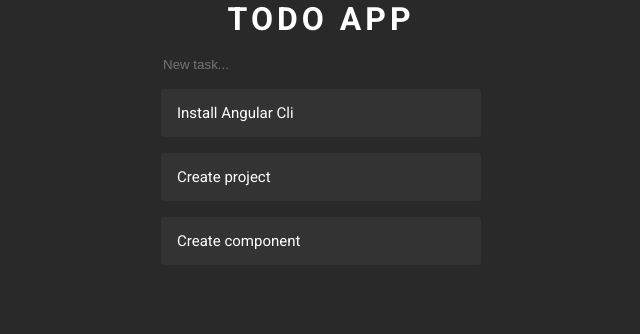
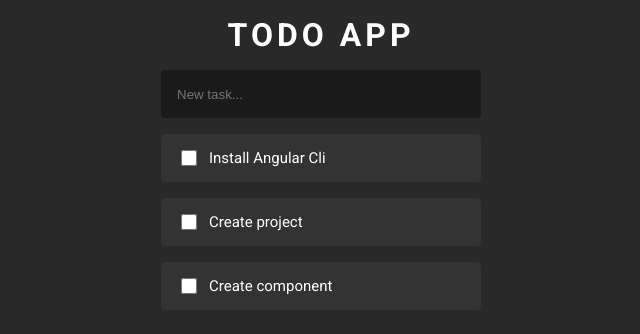
Before and after one commit to federico1818/platzi-todoapp, an Angular app: page / in a window 1280 px wide. Shown: the top 334 px of the page, without its empty margins (319-959 px from the left). Built offline with nearby package versions, Linux system fonts and the light colour scheme.

Commit message:
mark a task as completed

```diff
--- a/src/app/app.component.html
+++ b/src/app/app.component.html
@@ -3,7 +3,8 @@
     <input type="text" placeholder="New task..." (change)="onChange($event)">
 </div>
 <ul>
-    <li class="task" *ngFor="let task of tasks(); index as i">
+    <li class="task" [class.completed] = "task.completed" *ngFor="let task of tasks(); index as i">
+        <input class="checkbox" type="checkbox" [checked]="task.completed" (change)="toggleCompleted(i)">
         <div class="task-title">{{ task.title }}</div>
         <button class="button-icon" (click)="deleteTask(i)">x</button>
     </li>
--- a/src/app/app.component.scss
+++ b/src/app/app.component.scss
@@ -2,6 +2,7 @@
     display: grid;
     justify-content: center;
     gap: 16px 0;
+    padding: 16px 0;
 }
 
 h1 {
@@ -15,6 +16,20 @@ ul {
     display: grid;
     gap: 16px 0;
     width: 320px;
+}
+
+input {
+    background-color: var(--surface-container-color);
+    border-radius: 4px;
+    color: inherit;
+    height: 48px;
+    padding: 0 16px;
+    width: 100%;
+}
+
+.checkbox {
+    height: 16px;
+    border: 0;
 }
 
 .button-icon {
@@ -33,13 +48,17 @@ ul {
 .task {
     height: 48px;
     display: grid;
-    grid-template-columns: 1fr 40px;
+    grid-template-columns: 40px 1fr 40px;
     background-color: var(--surface-container-high-color);
     border-radius: 4px;
     color: var(--on-surface-container-high-color);
     font-size: 15px;
     align-items: center;
-    padding: 0 0 0 16px;
+    padding: 0 0 0 8px;
+}
+
+.task.completed .task-title {
+    text-decoration: line-through;
 }
 
 .task:hover .button-icon {
--- a/src/app/app.component.ts
+++ b/src/app/app.component.ts
@@ -39,6 +39,17 @@ export class AppComponent {
         this.addTask(input.value)
     }
 
+    public toggleCompleted(i: number): void {
+        this.tasks.update((tasks: Task[]) => {
+            return tasks.map((task: Task, index: number) => {
+                return i !== index? task: {
+                    ...task,
+                    completed: !task.completed
+                }
+            })
+        })
+    }
+
     private addTask(title: string): void {
         this.tasks.update((tasks: Task[]) => {
             return [
--- a/src/assets/scss/_reset.scss
+++ b/src/assets/scss/_reset.scss
@@ -1,3 +1,7 @@
+* {
+    box-sizing: border-box;
+}
+
 h1 {
     margin: 0;
 }
@@ -19,4 +23,6 @@ input {
     border: 0;
     background: inherit;
     color: inherit;
+    outline: 0;
+    margin: 0;
 }
--- a/src/assets/scss/_theme.scss
+++ b/src/assets/scss/_theme.scss
@@ -5,5 +5,6 @@
     --surface-container-color: #1a1a1a;
     --surface-container-high-color: #333;
     --on-surface-container-high-color: #FFFFFF;
+    --surface-container-highest-color: #575757;
     --primary-fixed-color: #1b8fff;
 }
```
